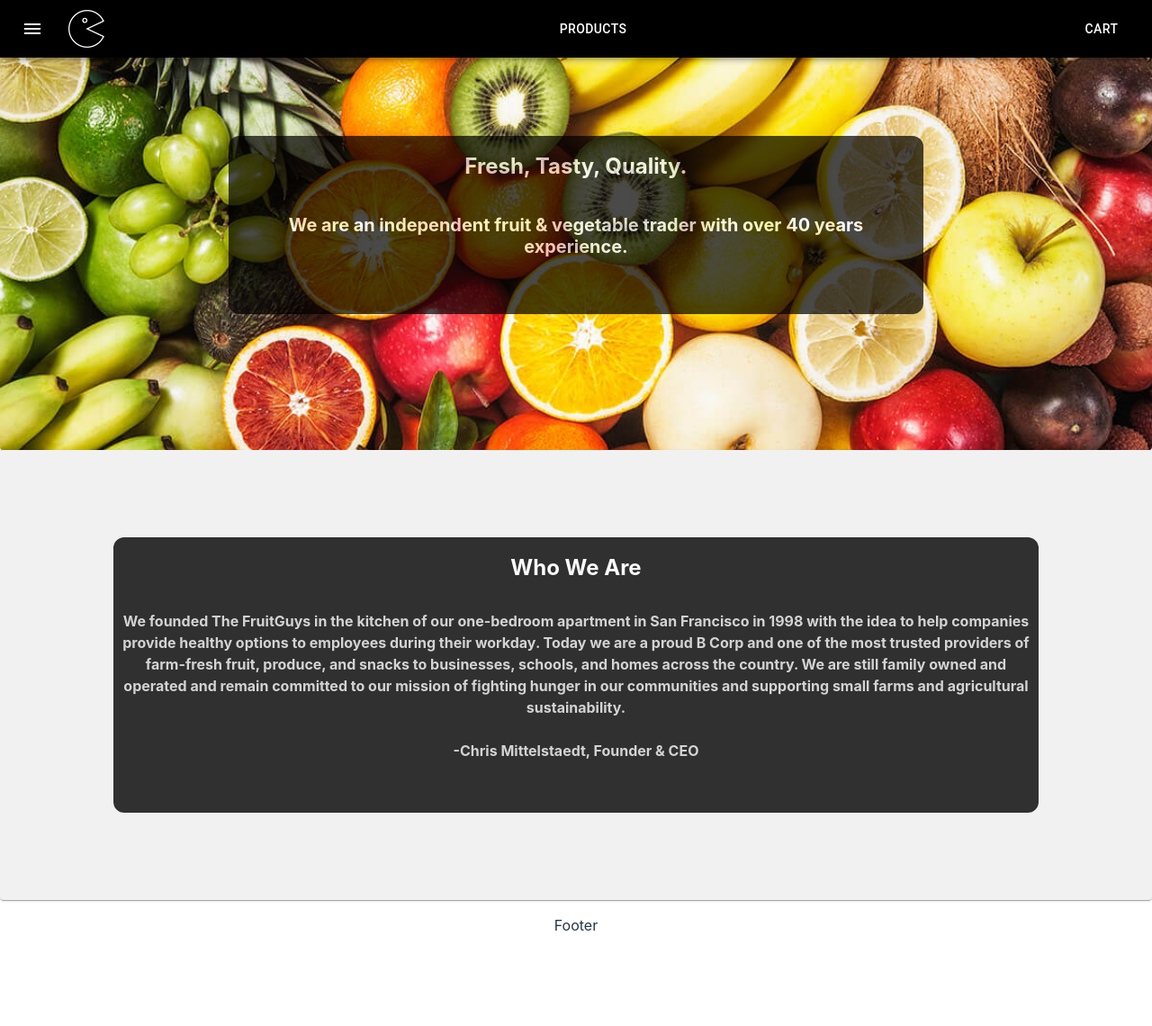
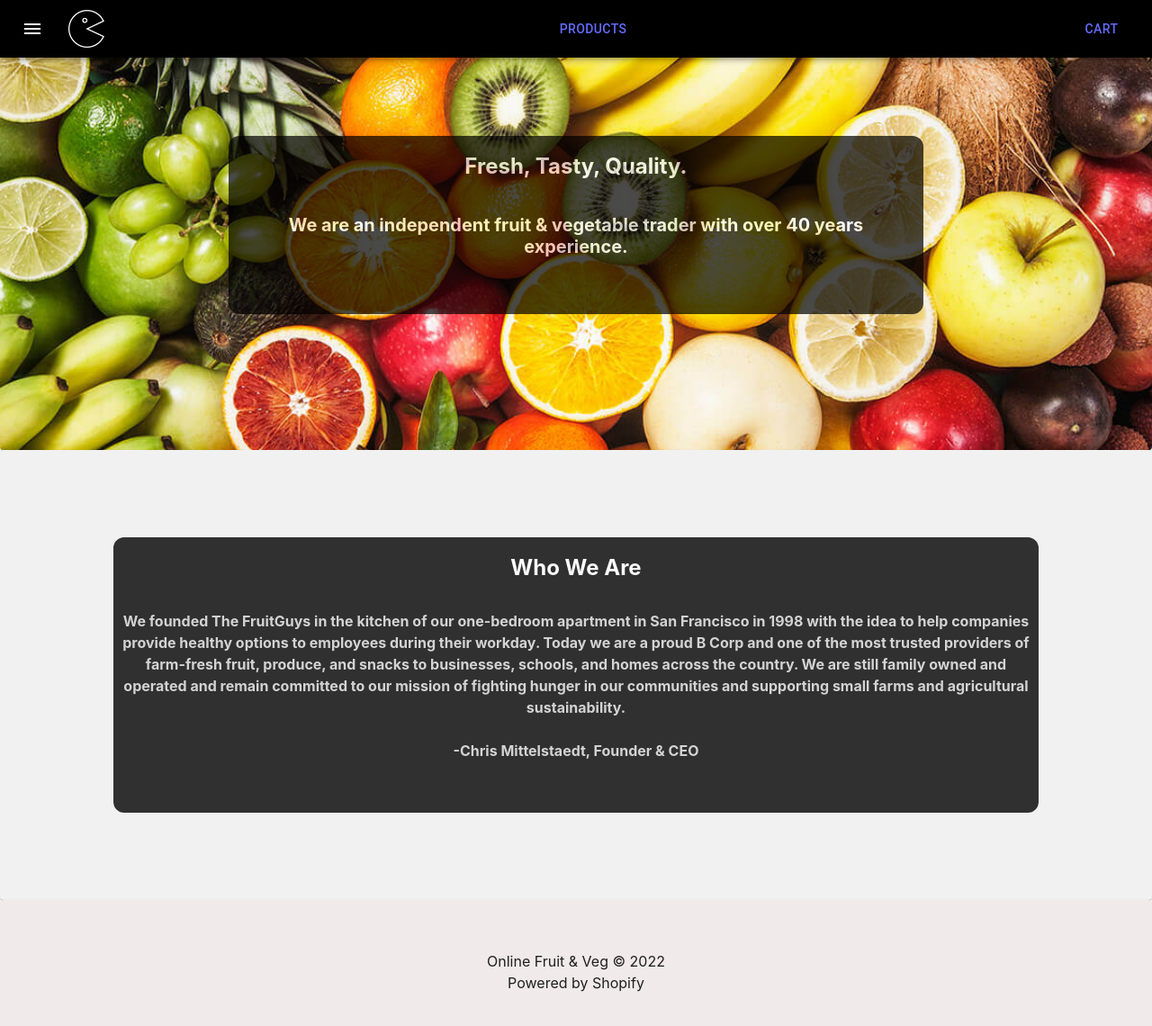
Before and after one commit to gentrithotii/WebStore, a React (Vite) app: page / in a window 1280 px wide. Shown: the top 1140 px of the page at 90% size. Before the commit the page ends 1056 px from the top, so only its background shows below. Built offline with nearby package versions, Linux system fonts and the light colour scheme.

Commit message:
added footer and link to products site

```diff
--- a/package.json
+++ b/package.json
@@ -13,11 +13,13 @@
     "@material-ui/icons": "^4.11.3",
     "@mui/material": "^5.10.3",
     "react": "^18.2.0",
-    "react-dom": "^18.2.0"
+    "react-dom": "^18.2.0",
+    "react-router-dom": "^6.3.0"
   },
   "devDependencies": {
     "@types/react": "^18.0.17",
     "@types/react-dom": "^18.0.6",
+    "@types/react-router-dom": "^5.3.3",
     "@vitejs/plugin-react": "^2.0.1",
     "typescript": "^4.6.4",
     "vite": "^3.0.7"
--- a/src/App.css
+++ b/src/App.css
@@ -20,6 +20,11 @@
   align-items: center;
   margin: auto;
   text-align: center;
+}
+
+.footer{
+  width: 90%;
+  height: auto;
 }
 
 h2 {
--- a/src/App.tsx
+++ b/src/App.tsx
@@ -1,13 +1,20 @@
-import { useState } from 'react'
-import reactLogo from './assets/react.svg'
-import './App.css'
-import Home from './Home/Home'
+import * as React from 'react';
+import './App.css';
+import Home from './Home/Home';
+import Products from './Products/Products';
+import {
+  BrowserRouter as Router,
+  Route,
+  Routes
+} from "react-router-dom";
 
-function App() {
-
+export default function App() {
   return (
-    <Home />
-  )
+    <Router>
+        <Routes>
+          <Route path="/" element={<Home/>}/>
+          <Route path="/products" element={<Products/>}/>
+        </Routes>
+    </Router>
+  );
 }
-
-export default App
--- a/src/Home/Footer.tsx
+++ b/src/Home/Footer.tsx
@@ -1,14 +1,23 @@
-import { useState } from 'react'
-import reactLogo from './assets/react.svg'
+import React from "react";
+import Paper from "@material-ui/core/Paper";
 
-function Footer() {
-    const [count, setCount] = useState(0)
+const styles = {
+    aboutUsContainer: {
+        background: "#F0EAEA",
+        height: "10rem",
+        width: "100%",
+        display: "flex",
+        justifyContent: "center",
+        alignItems: "center"
+    }
+};
 
-    return (
-    <>
-        <div><p>Footer</p></div>
-    </>
-    )
-  }
-
-  export default Footer
+export default class Page extends React.Component{
+    render(){
+        return(
+            <Paper style={styles.aboutUsContainer}>
+                <footer><p>Online Fruit & Veg © 2022 <br /> Powered by Shopify</p></footer>
+            </Paper>
+        )
+    }
+}
--- a/src/Home/Header.tsx
+++ b/src/Home/Header.tsx
@@ -6,6 +6,7 @@ import Button from "@material-ui/core/Button";
 import IconButton from "@material-ui/core/IconButton";
 import MenuIcon from "@material-ui/icons/Menu";
 import logo from "/images/logo.png";
+import { Link } from "react-router-dom";
 
 const useStyles = makeStyles((theme: Theme) =>
   createStyles({
@@ -43,10 +44,15 @@ const useStyles = makeStyles((theme: Theme) =>
           </IconButton>
           <img src={logo} alt=" Fresh Fruits!" className={classes.logo} />
           <Typography variant="h6" className={classes.title}>
-          <Button color="inherit">Products</Button>
+          <Link to="/products">
+            <Button color="inherit">Products</Button>
+          </Link>
           </Typography>
 
+          <Link to="/products">
           <Button color="inherit">Cart</Button>
+          </Link>
+
         </Toolbar>
       </AppBar>
     </div>
--- a/src/Home/Page.tsx
+++ b/src/Home/Page.tsx
@@ -1,8 +1,6 @@
 import React from "react";
 import Paper from "@material-ui/core/Paper";
 import Image from "/images/fruits-mix-background-homepage.jpeg";
-import { Box } from "@material-ui/core";
-
 
 
 const styles = {
```
Also changed, not shown: src/Home/Home.tsx (+4 -5 lines), 1 other file (tests, documents, lock files or other folders).
